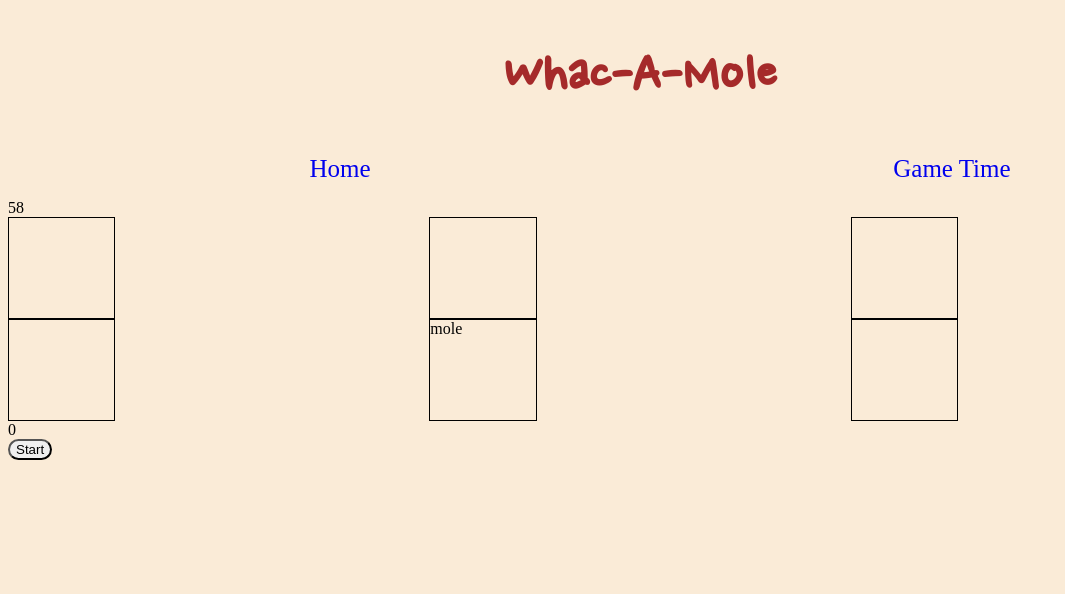
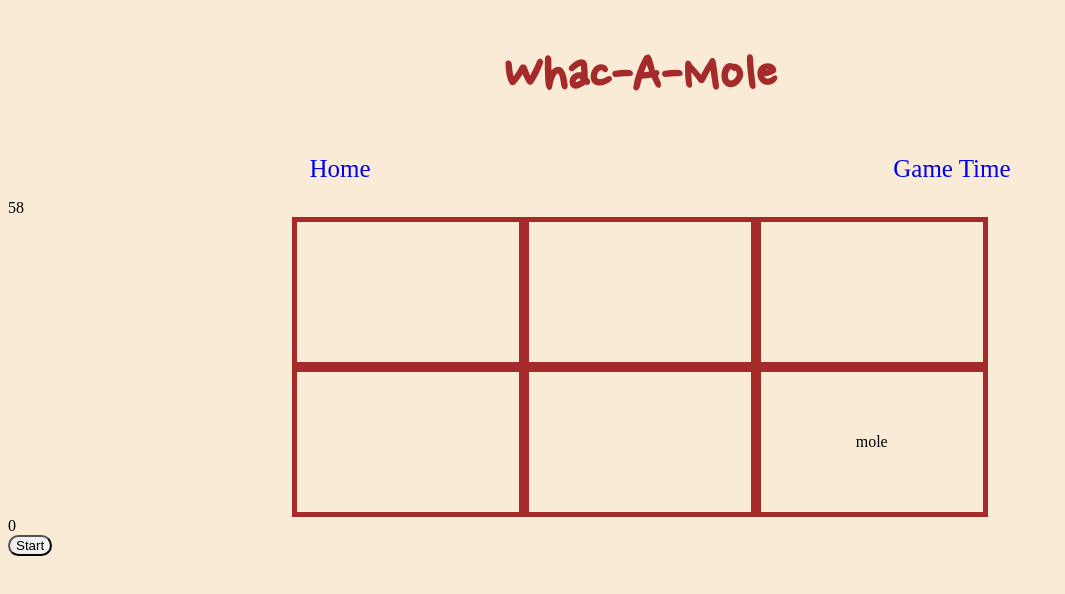
Before and after one commit to jinimbrancalhao/Whac-A-Mole, a plain HTML site: page page.html in a window 1280 px wide. Both pictures are taken after a click on the button "Start". Shown: the whole page, without its empty margins (0-1065 px from the left). Drawn offline with Linux system fonts and the light colour scheme; a web font is replaced by a local one.

Commit message:
container center

```diff
--- a/script.js
+++ b/script.js
@@ -9,6 +9,8 @@ const button = document.getElementById(`button`)
 const timer = document.getElementById(`timer`)
 let clickDisplay = document.getElementById('click-display')
 let gameActive = false
+const mole =
+  'https://static.wikia.nocookie.net/sonicpokemon/images/b/bd/Diglett_AG_anime.png/revision/latest?cb=20130619041245'
 
 button.addEventListener(`click`, function () {
   let counter = 60
@@ -50,7 +52,7 @@ function moleGenerate() {
       if (gameActive === false) {
         clearInterval(moleInterval)
       }
-    }, 700)
+    }, 400)
   }
 }
 // Mole generating
--- a/style.css
+++ b/style.css
@@ -57,14 +57,17 @@ a:hover {
 }
 
 #container {
-  text-align: center;
   display: grid;
   grid-template-columns: 1fr 1fr 1fr;
+  grid-template-rows: 1fr 1fr;
+  margin: 0 auto;
+  height: 300px;
+  width: 55%;
 }
 
 .cell {
-  border: 1px solid black;
-  width: 25%;
-  height: 100px;
   display: flex;
+  justify-content: center;
+  border: solid 5px brown;
+  align-items: center;
 }
```
